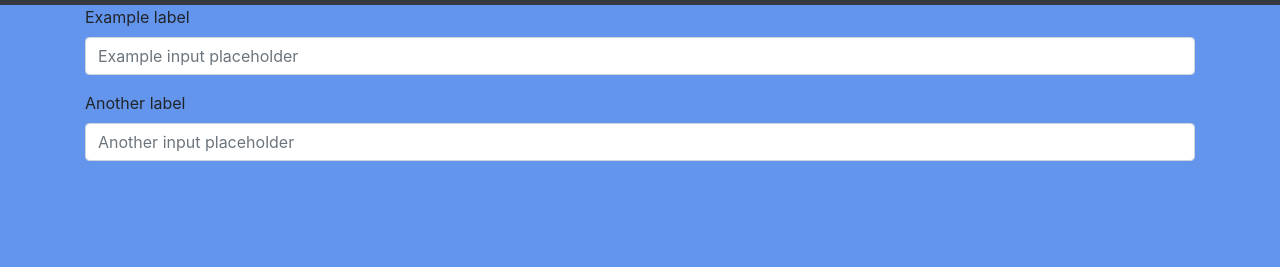
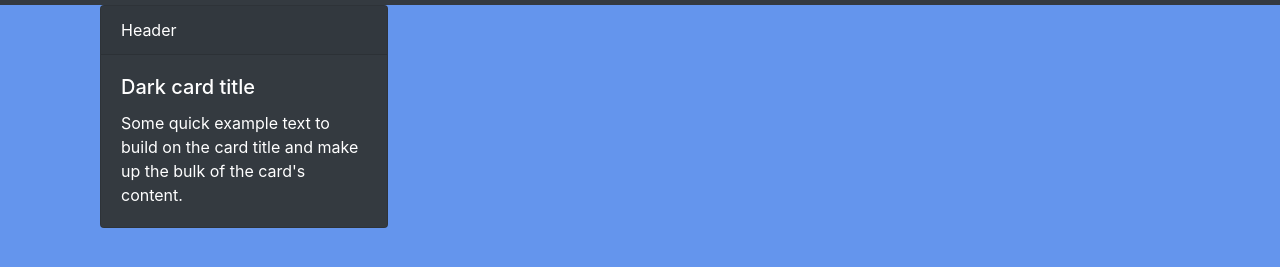
Before and after one commit to marenhamby/responsive-portfolio, a plain HTML site: page contact.html in a window 1280 px wide. Shown: the part 51-318 px from the top of the page. Drawn offline with nearby package versions, Linux system fonts and the light colour scheme.

Commit message:
added cards to all html files

```diff
--- a/contact.html
+++ b/contact.html
@@ -31,16 +31,16 @@
             </div>
         </nav>
         <div class="container">
-            <form>
-                <div class="form-group">
-                <label for="formGroupExampleInput">Example label</label>
-                <input type="text" class="form-control" id="formGroupExampleInput" placeholder="Example input placeholder">
+            <div class="container">
+                <div class="card text-white bg-dark mb-3" style="max-width: 18rem;">
+                    <div class="card-header">Header</div>
+                    <div class="card-body">
+                      <h5 class="card-title">Dark card title</h5>
+                      <p class="card-text">Some quick example text to build on the card title and make up the bulk of the card's content.</p>
+                    </div>
                 </div>
-                <div class="form-group">
-                <label for="formGroupExampleInput2">Another label</label>
-                <input type="text" class="form-control" id="formGroupExampleInput2" placeholder="Another input placeholder">
-                </div>
-            </form>
+            </div>
+
         </div>
 
 
```
Also changed, not shown: index.html (+7 -1 lines), portfolio.html (+9 -1 lines).
